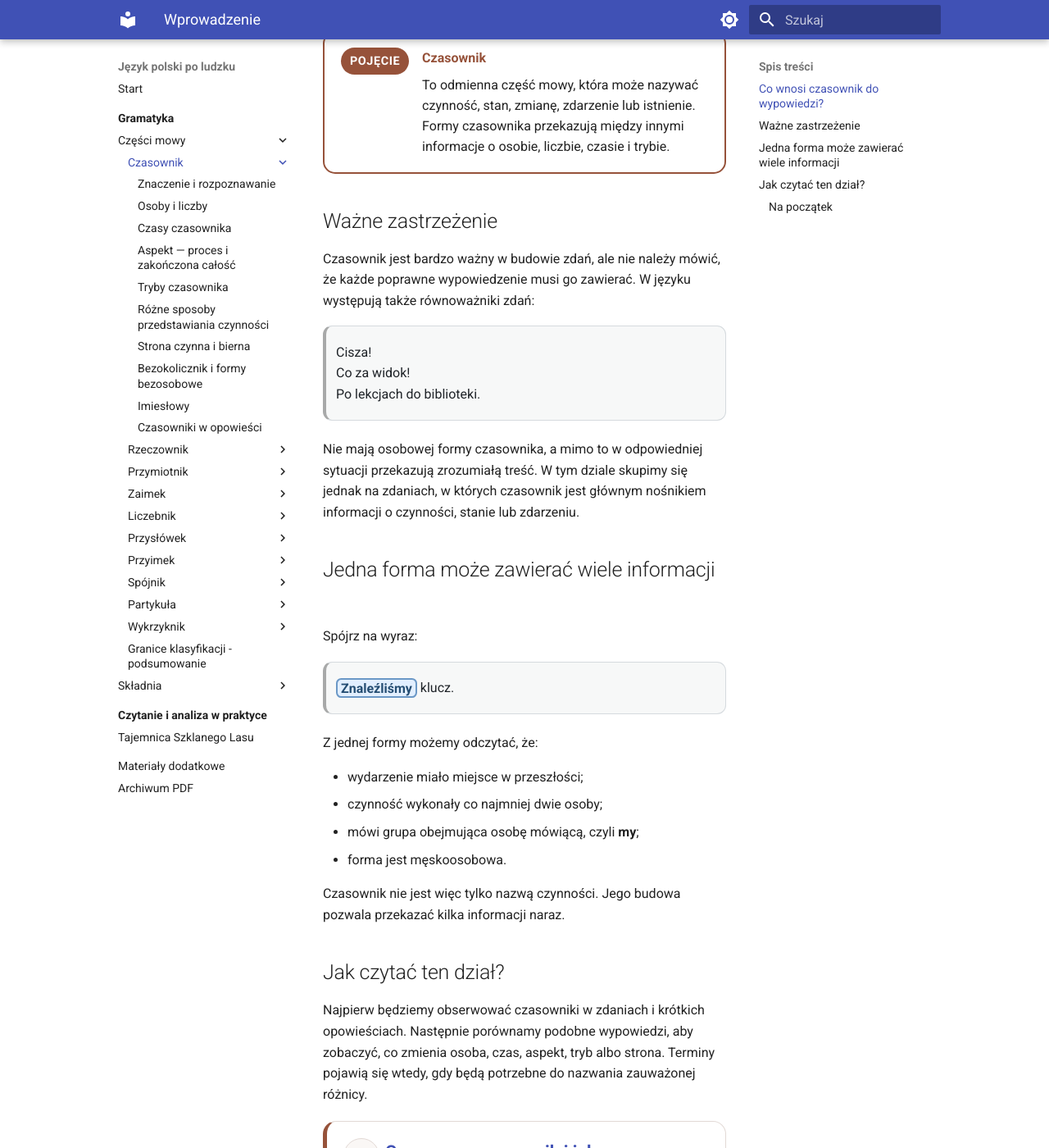
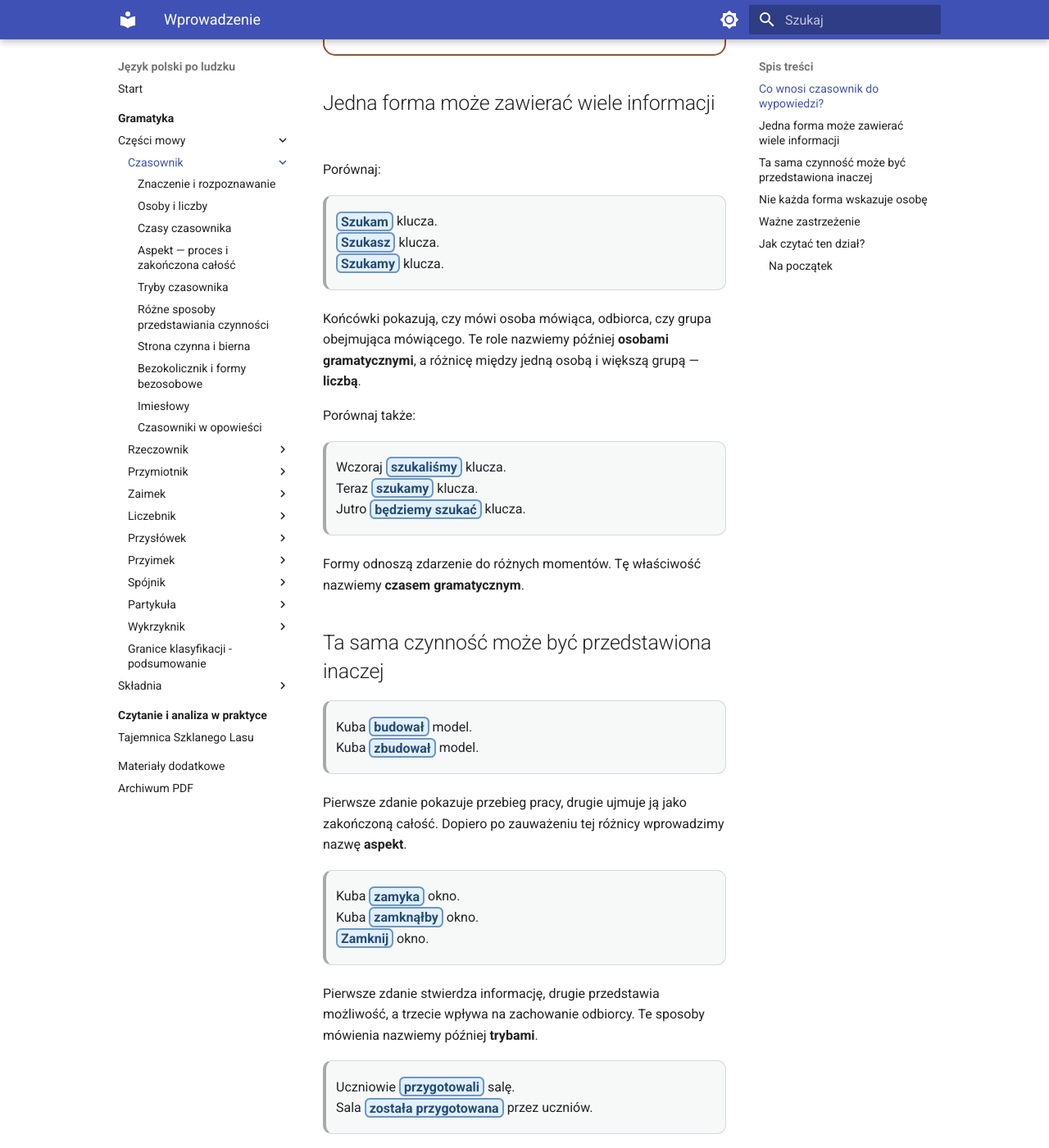
Before and after one commit to dchorazkiewicz/SP_JP, an MkDocs documentation site: the page built from docs/gramatyka/czesci-mowy/czasownik/index.md, in a window 1280 px wide and 1400 px high, scrolled down 1219 px. Shown: the whole window at 82% size. Built offline with MkDocs 1.6.1 and Material for MkDocs 9.7.7, drawn with Linux system fonts in a browser that asks for light colours; some of the changed text lies outside the part shown.

Commit message:
Wyprowadź kategorie czasownika z obserwacji form

```diff
--- a/docs/gramatyka/czesci-mowy/czasownik/index.md
+++ b/docs/gramatyka/czesci-mowy/czasownik/index.md
@@ -4,89 +4,115 @@
 
 <div class="lead-box" markdown>
 
-Czasownik pomaga powiedzieć, **co ktoś robi, co się z kimś lub czymś dzieje, w jakim jest stanie albo jak zmienia się sytuacja**. Jego forma może również wskazać, kto uczestniczy w zdarzeniu, kiedy ono zachodzi i w jaki sposób mówiący je przedstawia.
+Czasownik pomaga powiedzieć, **co ktoś robi, co się z kimś lub czymś dzieje, w jakim jest stanie albo jak zmienia się sytuacja**. Najpierw zobaczymy te różnice w zdaniach. Nazwy sposobów odmiany i przedstawiania czynności pojawią się dopiero po przykładach.
 
 </div>
 
 ## Co wnosi czasownik do wypowiedzi?
 
-Na ławce leży plecak. Kuba podchodzi do niego. Spróbujmy opisać tę sytuację za pomocą samych nazw:
-
 > Kuba, plecak, ławka.
 
-Wiemy, o kim i o czym mowa, ale nie wiemy jeszcze, co się wydarza. Dodajmy czasowniki:
+Same nazwy nie mówią jeszcze, co się wydarza. Dodajmy wyrazy nazywające zdarzenia:
 
 > Kuba <span class="verb-form">otwiera</span> plecak.
 > Kuba <span class="verb-form">niesie</span> plecak.
 > Kuba <span class="verb-form">zgubił</span> plecak.
 > Kuba <span class="verb-form">znajdzie</span> plecak.
 
-Osoba i przedmiot pozostają te same, lecz każde zdanie przedstawia inne zdarzenie. Zmienia się też czas: **otwiera** mówi o teraźniejszości, **zgubił** o przeszłości, a **znajdzie** o przyszłości.
+Osoba i przedmiot pozostają te same, lecz każde zdanie przekazuje inną informację. Formy **otwiera**, **zgubił** i **znajdzie** umieszczają zdarzenie w różnych momentach.
 
-Czasownik nie musi jednak oznaczać ruchu ani działania widocznego gołym okiem:
+Czasownik nie musi oznaczać widocznego ruchu:
 
 > Plecak <span class="verb-form">leży</span> na ławce.
 > Kuba <span class="verb-form">pamięta</span> hasło.
 > Sala <span class="verb-form">jest</span> pusta.
 > Na korytarzu <span class="verb-form">panuje</span> cisza.
 
-Formy **leży**, **pamięta**, **jest** i **panuje** także są czasownikami. Opisują położenie, stan, wiedzę albo sytuację.
+Formy opisują położenie, wiedzę, stan albo sytuację.
 
 <div class="verb-concept">
   <span class="verb-concept__label">Pojęcie</span>
   <strong>Czasownik</strong>
-  <p>To odmienna część mowy, która może nazywać czynność, stan, zmianę, zdarzenie lub istnienie. Formy czasownika przekazują między innymi informacje o osobie, liczbie, czasie i trybie.</p>
+  <p>To część mowy służąca do przedstawiania czynności, stanów, zmian, zdarzeń, procesów i istnienia.</p>
 </div>
+
+## Jedna forma może zawierać wiele informacji
+
+Porównaj:
+
+> <span class="verb-form">Szukam</span> klucza.
+> <span class="verb-form">Szukasz</span> klucza.
+> <span class="verb-form">Szukamy</span> klucza.
+
+Końcówki pokazują, czy mówi osoba mówiąca, odbiorca, czy grupa obejmująca mówiącego. Te role nazwiemy później **osobami gramatycznymi**, a różnicę między jedną osobą i większą grupą — **liczbą**.
+
+Porównaj także:
+
+> Wczoraj <span class="verb-form">szukaliśmy</span> klucza.
+> Teraz <span class="verb-form">szukamy</span> klucza.
+> Jutro <span class="verb-form">będziemy szukać</span> klucza.
+
+Formy odnoszą zdarzenie do różnych momentów. Tę właściwość nazwiemy **czasem gramatycznym**.
+
+## Ta sama czynność może być przedstawiona inaczej
+
+> Kuba <span class="verb-form">budował</span> model.
+> Kuba <span class="verb-form">zbudował</span> model.
+
+Pierwsze zdanie pokazuje przebieg pracy, drugie ujmuje ją jako zakończoną całość. Dopiero po zauważeniu tej różnicy wprowadzimy nazwę **aspekt**.
+
+> Kuba <span class="verb-form">zamyka</span> okno.
+> Kuba <span class="verb-form">zamknąłby</span> okno.
+> <span class="verb-form">Zamknij</span> okno.
+
+Pierwsze zdanie stwierdza informację, drugie przedstawia możliwość, a trzecie wpływa na zachowanie odbiorcy. Te sposoby mówienia nazwiemy później **trybami**.
+
+> Uczniowie <span class="verb-form">przygotowali</span> salę.
+> Sala <span class="verb-form">została przygotowana</span> przez uczniów.
+
+To samo wydarzenie można przedstawić od strony wykonawców albo od strony rzeczy objętej czynnością. Na odpowiedniej stronie wprowadzimy nazwy **strona czynna** i **strona bierna**.
+
+## Nie każda forma wskazuje osobę
+
+> trzeba <span class="verb-form">sprawdzić</span>;
+> drzwi <span class="verb-form">zamknięto</span>;
+> <span class="verb-form">czytający</span> uczeń;
+> <span class="verb-form">czytając</span>, robił notatki.
+
+Wyróżnione formy zachowują znaczenie czynności, lecz nie działają tak samo jak **sprawdzam** albo **zamknęliśmy**. Najpierw porównamy ich funkcje, a później wprowadzimy nazwy **bezokolicznik**, **forma bezosobowa** i **imiesłów**.
 
 ## Ważne zastrzeżenie
 
-Czasownik jest bardzo ważny w budowie zdań, ale nie należy mówić, że każde poprawne wypowiedzenie musi go zawierać. W języku występują także równoważniki zdań:
+Czasownik jest głównym źródłem informacji w wielu zdaniach, ale nie każde samodzielne wypowiedzenie musi go zawierać:
 
 > Cisza!
 > Co za widok!
 > Po lekcjach do biblioteki.
 
-Nie mają osobowej formy czasownika, a mimo to w odpowiedniej sytuacji przekazują zrozumiałą treść. W tym dziale skupimy się jednak na zdaniach, w których czasownik jest głównym nośnikiem informacji o czynności, stanie lub zdarzeniu.
-
-## Jedna forma może zawierać wiele informacji
-
-Spójrz na wyraz:
-
-> <span class="verb-form">Znaleźliśmy</span> klucz.
-
-Z jednej formy możemy odczytać, że:
-
-- wydarzenie miało miejsce w przeszłości;
-- czynność wykonały co najmniej dwie osoby;
-- mówi grupa obejmująca osobę mówiącą, czyli **my**;
-- forma jest męskoosobowa.
-
-Czasownik nie jest więc tylko nazwą czynności. Jego budowa pozwala przekazać kilka informacji naraz.
+Takie wypowiedzi mogą być zrozumiałe dzięki sytuacji, mimo że nie mają osobowej formy czasownika.
 
 ## Jak czytać ten dział?
 
-Najpierw będziemy obserwować czasowniki w zdaniach i krótkich opowieściach. Następnie porównamy podobne wypowiedzi, aby zobaczyć, co zmienia osoba, czas, aspekt, tryb albo strona. Terminy pojawią się wtedy, gdy będą potrzebne do nazwania zauważonej różnicy.
-
 <div class="verb-topic-grid">
-  <a class="verb-topic-card verb-topic-card--primary" href="znaczenie-i-rozpoznawanie/"><span class="verb-topic-number">01</span><strong>Co nazywa czasownik i jak go rozpoznać?</strong><span>Czynności, stany, zmiany i zdarzenia oraz różnica między czasownikiem a nazwą czynności.</span></a>
-  <a class="verb-topic-card" href="osoby-i-liczby/"><span class="verb-topic-number">02</span><strong>Osoby i liczby</strong><span>Jak forma czasownika pokazuje mówiącego, odbiorcę i bohatera wypowiedzi.</span></a>
-  <a class="verb-topic-card" href="czasy/"><span class="verb-topic-number">03</span><strong>Czasy czasownika</strong><span>Jak opowiadamy o tym, co było, co trwa i co dopiero nastąpi.</span></a>
-  <a class="verb-topic-card" href="aspekt/"><span class="verb-topic-number">04</span><strong>Proces i zakończona całość</strong><span>Różnica między aspektem niedokonanym a dokonanym.</span></a>
-  <a class="verb-topic-card" href="tryby/"><span class="verb-topic-number">05</span><strong>Fakt, możliwość i wpływanie na odbiorcę</strong><span>Tryb oznajmujący, przypuszczający i rozkazujący.</span></a>
-  <a class="verb-topic-card" href="strony-i-formy-nieosobowe/"><span class="verb-topic-number">06</span><strong>Różne sposoby przedstawiania czynności</strong><span>Wprowadzenie do strony czynnej i biernej, bezokolicznika, form bezosobowych i imiesłowów.</span></a>
-  <a class="verb-topic-card" href="strona-czynna-i-bierna/"><span class="verb-topic-number">07</span><strong>Strona czynna i bierna</strong><span>Jak zdecydować, czy najważniejszy jest wykonawca, czy przedmiot czynności.</span></a>
-  <a class="verb-topic-card" href="bezokolicznik-i-formy-bezosobowe/"><span class="verb-topic-number">08</span><strong>Czynność bez wskazania osoby</strong><span>Bezokolicznik oraz formy zakończone na -no i -to.</span></a>
-  <a class="verb-topic-card" href="imieslowy/"><span class="verb-topic-number">09</span><strong>Imiesłowy</strong><span>Formy łączące właściwości czasownika z właściwościami przymiotnika lub przysłówka.</span></a>
+  <a class="verb-topic-card verb-topic-card--primary" href="znaczenie-i-rozpoznawanie/"><span class="verb-topic-number">01</span><strong>Co przedstawia czasownik?</strong><span>Czynności, stany, zmiany i zdarzenia oraz różnica między czasownikiem a nazwą czynności.</span></a>
+  <a class="verb-topic-card" href="osoby-i-liczby/"><span class="verb-topic-number">02</span><strong>Kto mówi, do kogo i o kim?</strong><span>Najpierw role uczestników rozmowy, później nazwy osób i liczb gramatycznych.</span></a>
+  <a class="verb-topic-card" href="czasy/"><span class="verb-topic-number">03</span><strong>Przed chwilą mówienia, teraz i później</strong><span>Jak forma czasownika porządkuje zdarzenia w czasie.</span></a>
+  <a class="verb-topic-card" href="aspekt/"><span class="verb-topic-number">04</span><strong>Przebieg i zamknięta całość</strong><span>Dlaczego <em>pisał</em> i <em>napisał</em> nie przedstawiają czynności tak samo.</span></a>
+  <a class="verb-topic-card" href="tryby/"><span class="verb-topic-number">05</span><strong>Fakt, możliwość i wpływanie na odbiorcę</strong><span>Trzy sposoby przedstawiania zdarzenia, a następnie ich nazwy gramatyczne.</span></a>
+  <a class="verb-topic-card" href="strony-i-formy-nieosobowe/"><span class="verb-topic-number">06</span><strong>Różne sposoby przedstawiania czynności</strong><span>Wykonawca, przedmiot czynności oraz formy, które nie wskazują jednej osoby.</span></a>
+  <a class="verb-topic-card" href="strona-czynna-i-bierna/"><span class="verb-topic-number">07</span><strong>Wykonawca czy przedmiot czynności?</strong><span>Ta sama sytuacja przedstawiona z dwóch perspektyw.</span></a>
+  <a class="verb-topic-card" href="bezokolicznik-i-formy-bezosobowe/"><span class="verb-topic-number">08</span><strong>Czynność bez wskazania osoby</strong><span>Formy słownikowe, instrukcje oraz czynności zapisane bez nazwania wykonawcy.</span></a>
+  <a class="verb-topic-card" href="imieslowy/"><span class="verb-topic-number">09</span><strong>Czynność włączona do opisu</strong><span>Formy określające rzeczownik albo dołączające drugą czynność.</span></a>
   <a class="verb-topic-card verb-topic-card--reading" href="czasowniki-w-tekscie/"><span class="verb-topic-number">10</span><strong>Czasowniki w opowieści</strong><span>Jak formy czasownika budują kolejność wydarzeń, tempo tekstu i punkt widzenia.</span></a>
 </div>
 
 <div class="verb-mini-summary">
 <h3>Na początek</h3>
 <ul>
-  <li>Czasownik może mówić o czynności, stanie, zmianie, zdarzeniu lub istnieniu.</li>
+  <li>Czasownik może przedstawiać czynność, stan, zmianę, zdarzenie lub istnienie.</li>
   <li>Nie rozpoznajemy go wyłącznie po pytaniu <em>co robi?</em>.</li>
-  <li>Forma czasownika może przekazywać kilka informacji jednocześnie.</li>
-  <li>Znaczenie formy najlepiej odczytywać w całym zdaniu i w konkretnej sytuacji.</li>
+  <li>Forma czasownika może ujawniać uczestnika, moment i sposób przedstawienia zdarzenia.</li>
+  <li>Nazwy szczegółowych kategorii wprowadzamy po zobaczeniu kontrastu.</li>
 </ul>
 </div>
 
```
